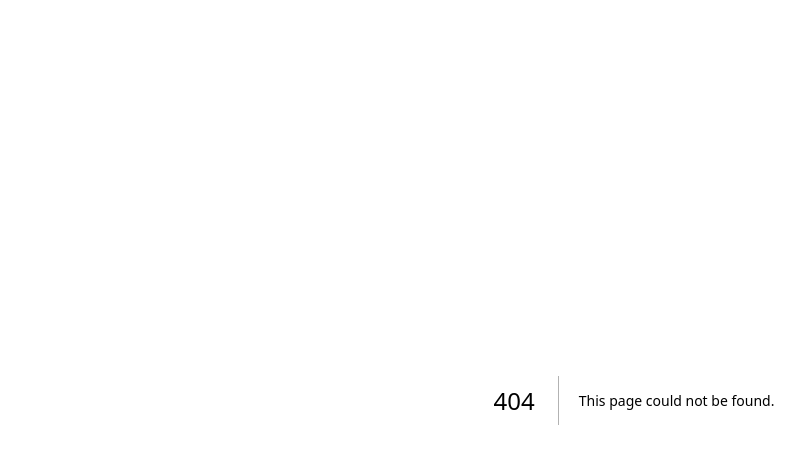
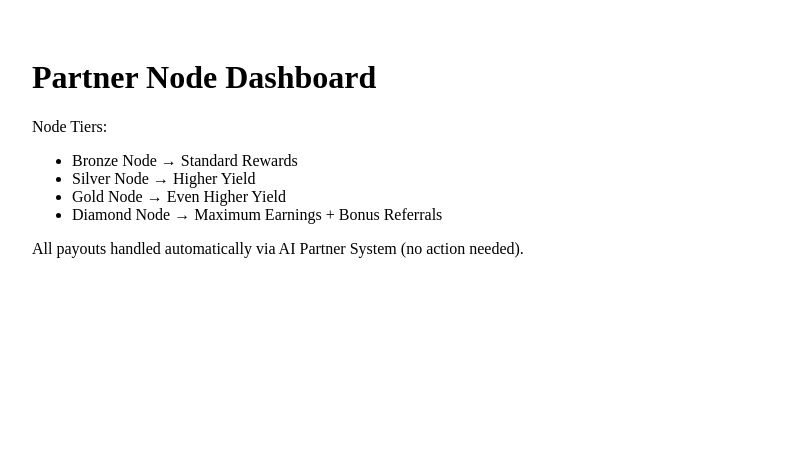
Before and after one commit to GlobalBlockInc/AIOS-frontend, a Next.js app: page /nodes in a window 1280 px wide. Before the commit this address had no page. Shown: the top 464 px of the page, without its empty margins (6-811 px from the left). Built offline with nearby package versions, Linux system fonts and the light colour scheme.

Commit message:
Create nodes.jsx

```diff
--- /dev/null
+++ b/pages/nodes.jsx
@@ -0,0 +1,15 @@
+export default function PartnerNodes() {
+  return (
+    <div style={{ padding: 30 }}>
+      <h1>Partner Node Dashboard</h1>
+      <p>Node Tiers:</p>
+      <ul>
+        <li>Bronze Node → Standard Rewards</li>
+        <li>Silver Node → Higher Yield</li>
+        <li>Gold Node → Even Higher Yield</li>
+        <li>Diamond Node → Maximum Earnings + Bonus Referrals</li>
+      </ul>
+      <p>All payouts handled automatically via AI Partner System (no action needed).</p>
+    </div>
+  );
+}
```
